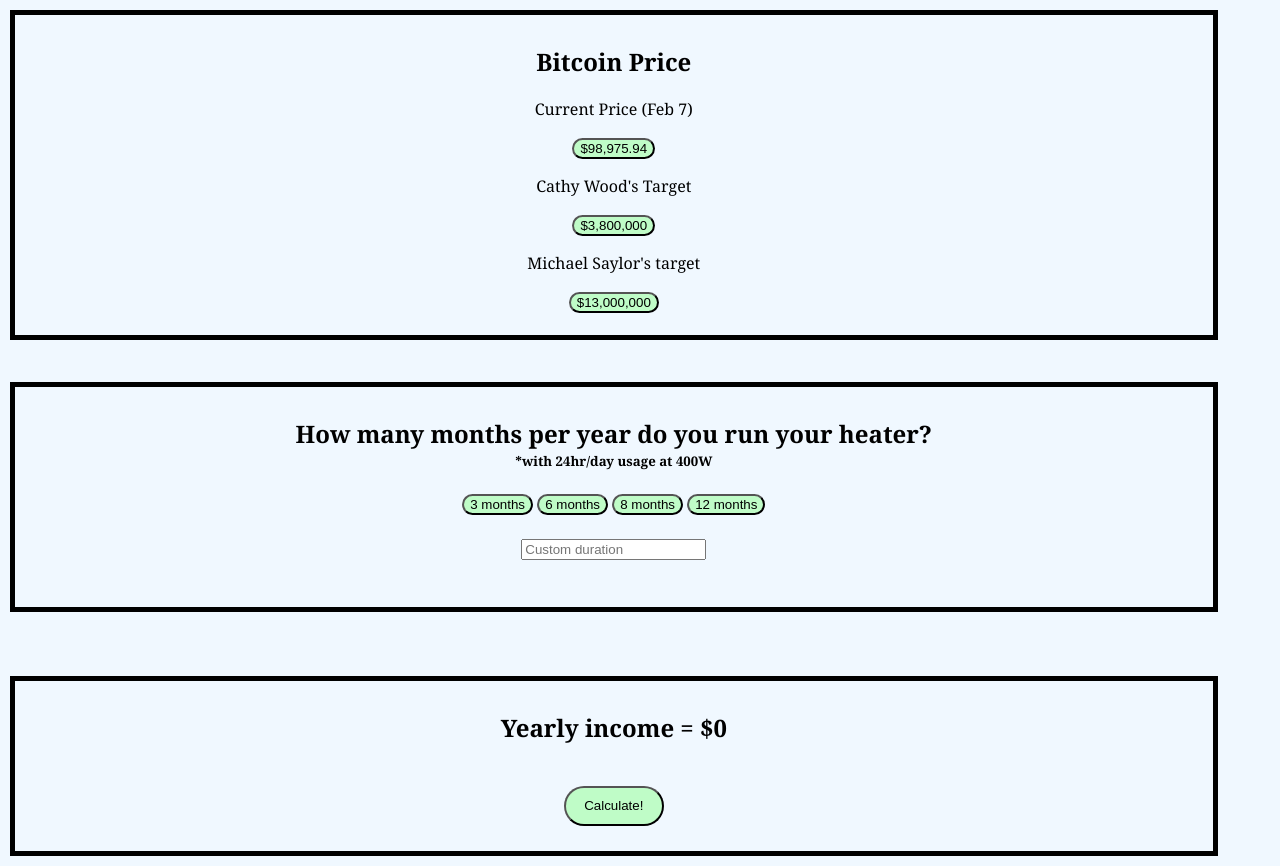
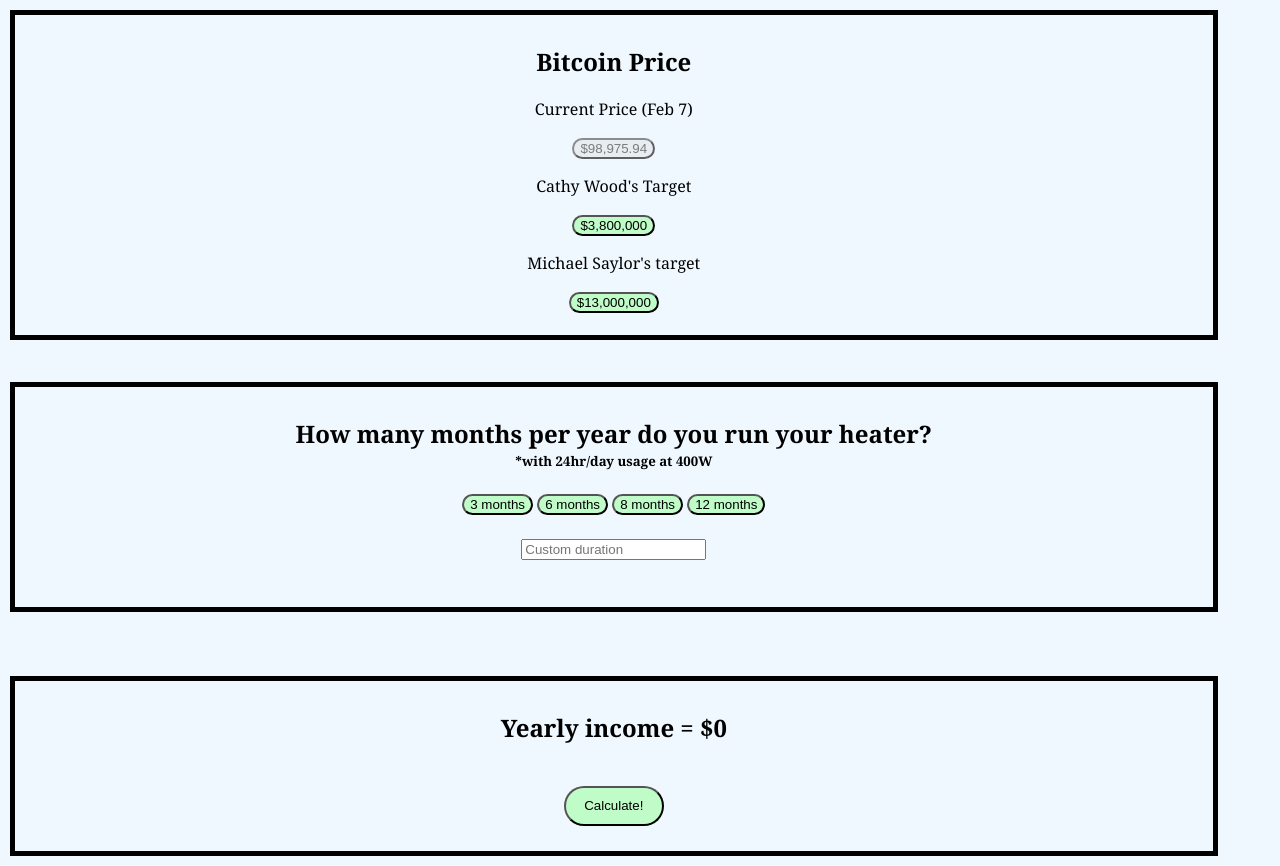
Before and after one commit to SupercalifragilisticexpialidociousPoppy/bitcoin_calc, a plain HTML site: page index.html in a window 1280 px wide. In both pictures the pointer is over the button "$98,975.94". Drawn offline with Linux system fonts and the light colour scheme.

Commit message:
Update index.html

```diff
--- a/index.html
+++ b/index.html
@@ -16,7 +16,16 @@
         button {
             background-color: rgb(191, 252, 199);
             border-radius: 30px;
+            cursor: pointer;
+            transition: 0.5s;
+
         }
+        button:hover {
+            background-color: rgba(219, 219, 219, 0.4);
+            border-color: rgb(75, 75, 75, 0.6);
+            color: rgb(75, 75, 75, 0.7);
+        }
+
         .price {
             border: 5px solid black;
             padding: 10px;
```
